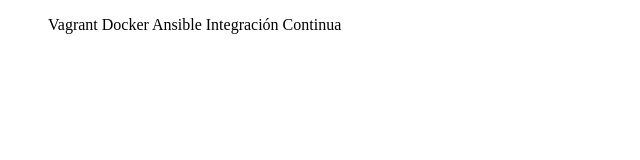
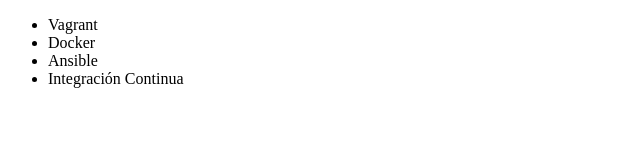
Before and after one commit to EduardoGarciaDiaz/alura-git, a plain HTML site: page index.html in a window 1280 px wide. Shown: the whole page, without its empty margins (0-640 px from the left). Drawn offline with Linux system fonts and the light colour scheme.

Commit message:
Correccion de etiquetas de la lista

```diff
--- a/index.html
+++ b/index.html
@@ -8,10 +8,10 @@
 </head>
 <body>
     <ul>
-        <il>Vagrant</il>
-        <il>Docker</il>
-        <il>Ansible</il>
-        <il>Integración Continua</il>
+        <li>Vagrant</li>
+        <li>Docker</li>
+        <li>Ansible</li>
+        <li>Integración Continua</li>
     </ul>
 </body>
 </html>
```
